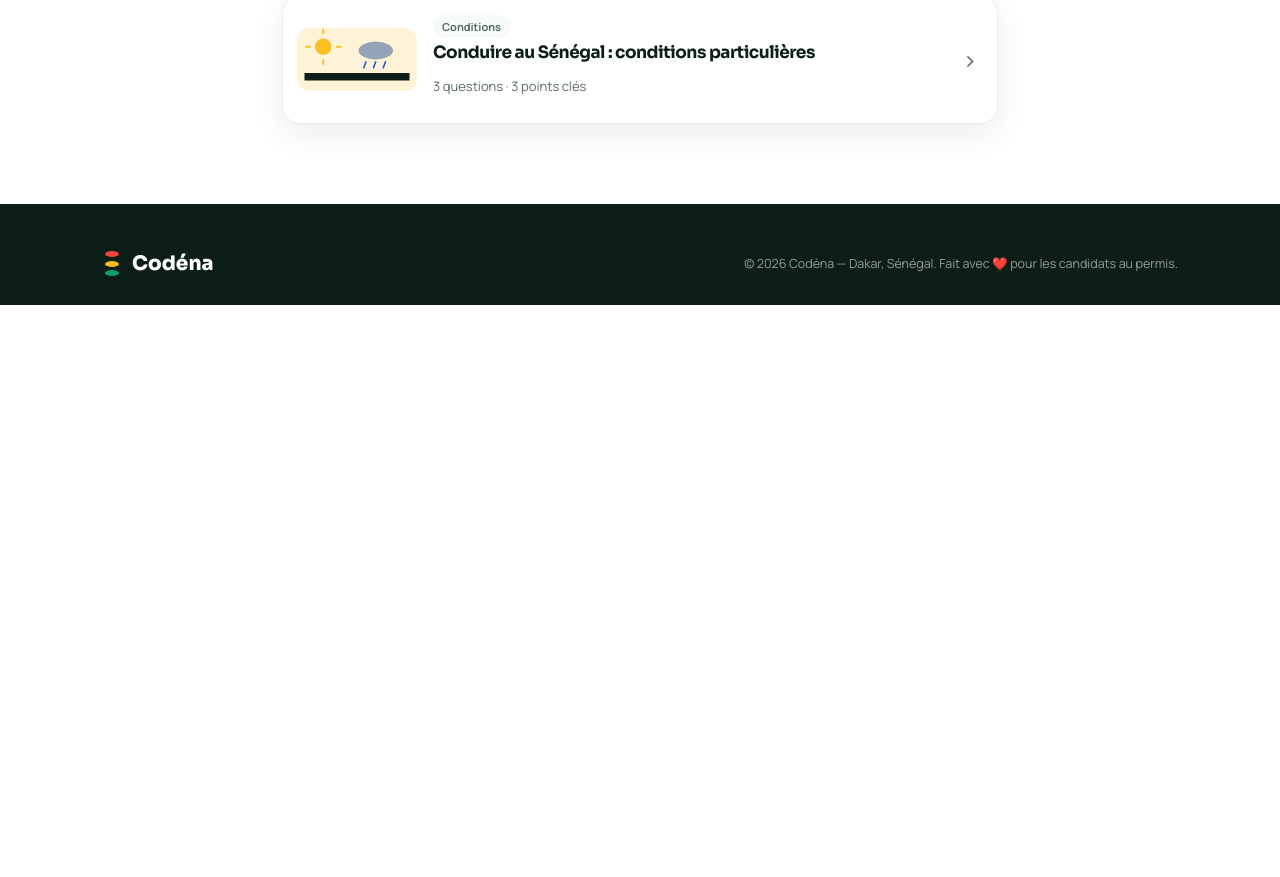
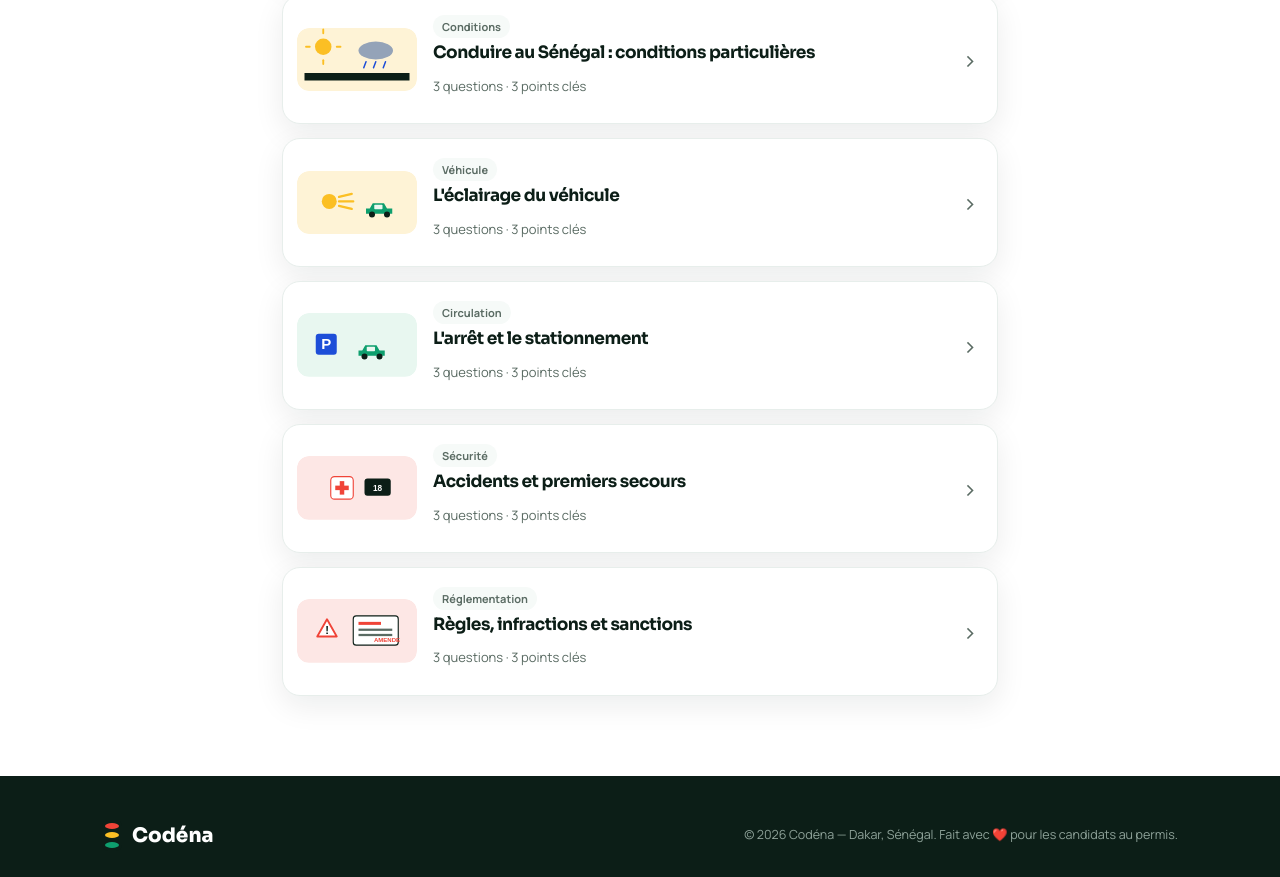
Before and after one commit to codena-sn/codena-app, a React (Vite) app in the folder web/: page /lessons in a window 1280 px wide. Shown: the part 1229-2106 px from the top of the page. Before the commit the page ends 1534 px from the top, so only its background shows below. Built offline with nearby package versions, Linux system fonts and the light colour scheme; no server answers.

Commit message:
Contenu: +4 lecons, reservoir examen, progression

```diff
--- a/web/src/content.js
+++ b/web/src/content.js
@@ -1,25 +1,28 @@
 // Contenu pédagogique Codéna — code de la route & conduite (Sénégal)
-// Illustrations en SVG sur mesure (aucune dépendance externe, sans droits).
+// Illustrations SVG sur mesure (panneaux officiels en vectoriel, sans droits).
 
 const svgWrap = (inner, bg = "#E8F7F0") =>
   `<svg viewBox="0 0 320 170" xmlns="http://www.w3.org/2000/svg" style="width:100%;height:auto;display:block">
      <rect width="320" height="170" rx="18" fill="${bg}"/>${inner}</svg>`;
 
-// --- petits éléments réutilisables ---
 const dangerTri = (x, y, s = 1) =>
   `<g transform="translate(${x},${y}) scale(${s})"><polygon points="30,4 56,50 4,50" fill="#fff" stroke="#F04438" stroke-width="5" stroke-linejoin="round"/><text x="30" y="44" font-size="30" font-family="Arial" font-weight="bold" text-anchor="middle" fill="#0C1E17">!</text></g>`;
 const interdit = (x, y, s = 1) =>
   `<g transform="translate(${x},${y}) scale(${s})"><circle cx="28" cy="28" r="24" fill="#fff" stroke="#F04438" stroke-width="5"/><rect x="6" y="24" width="44" height="8" rx="2" fill="#F04438" transform="rotate(-45 28 28)"/></g>`;
 const oblig = (x, y, s = 1) =>
   `<g transform="translate(${x},${y}) scale(${s})"><circle cx="28" cy="28" r="24" fill="#1D4ED8"/><path d="M28 14 L28 42 M28 14 L20 24 M28 14 L36 24" stroke="#fff" stroke-width="5" fill="none" stroke-linecap="round" stroke-linejoin="round"/></g>`;
-const trafficLight = (x, y) =>
-  `<g transform="translate(${x},${y})"><rect x="0" y="0" width="40" height="96" rx="10" fill="#0C1E17"/><circle cx="20" cy="22" r="12" fill="#F04438"/><circle cx="20" cy="48" r="12" fill="#FBBF24"/><circle cx="20" cy="74" r="12" fill="#0E9F6E"/></g>`;
 const car = (x, y, color = "#0E9F6E", s = 1) =>
   `<g transform="translate(${x},${y}) scale(${s})"><path d="M4 30 L14 30 L22 16 L52 16 L60 30 L74 30 L74 44 L4 44 Z" fill="${color}"/><rect x="26" y="20" width="22" height="12" rx="2" fill="#EAF7F0"/><circle cx="20" cy="46" r="8" fill="#0C1E17"/><circle cx="60" cy="46" r="8" fill="#0C1E17"/></g>`;
 const speedSign = (x, y, n = "50") =>
   `<g transform="translate(${x},${y})"><circle cx="30" cy="30" r="27" fill="#fff" stroke="#F04438" stroke-width="6"/><text x="30" y="40" font-size="26" font-family="Arial" font-weight="bold" text-anchor="middle" fill="#0C1E17">${n}</text></g>`;
 const stopSign = (x, y) =>
   `<g transform="translate(${x},${y})"><polygon points="18,2 42,2 58,18 58,42 42,58 18,58 2,42 2,18" fill="#F04438"/><text x="30" y="38" font-size="15" font-family="Arial" font-weight="bold" text-anchor="middle" fill="#fff">STOP</text></g>`;
+const pSign = (x, y) =>
+  `<g transform="translate(${x},${y})"><rect x="0" y="0" width="56" height="56" rx="8" fill="#1D4ED8"/><text x="28" y="42" font-size="40" font-family="Arial" font-weight="bold" text-anchor="middle" fill="#fff">P</text></g>`;
+const cross = (x, y) =>
+  `<g transform="translate(${x},${y})"><rect x="0" y="0" width="60" height="60" rx="10" fill="#fff" stroke="#F04438" stroke-width="3"/><rect x="24" y="12" width="12" height="36" fill="#F04438"/><rect x="12" y="24" width="36" height="12" fill="#F04438"/></g>`;
+const headlight = (x, y) =>
+  `<g transform="translate(${x},${y})"><circle cx="26" cy="26" r="20" fill="#FBBF24"/><g stroke="#FBBF24" stroke-width="6" stroke-linecap="round"><line x1="52" y1="14" x2="86" y2="6"/><line x1="52" y1="26" x2="90" y2="26"/><line x1="52" y1="38" x2="86" y2="46"/></g></g>`;
 
 export const LESSONS = [
   {
@@ -146,8 +149,98 @@ export const LESSONS = [
       { q: "Sur une piste sablonneuse, je dois :", options: ["Freiner et tourner brusquement", "Conduire souplement, vitesse réduite", "Accélérer fortement"], answer: 1, explain: "Faible adhérence : souplesse et vitesse réduite." },
     ],
   },
+  {
+    id: "eclairage", title: "L'éclairage du véhicule", chapter: "Véhicule", cls: "y",
+    svg: svgWrap(`${headlight(60, 55)}${car(180, 70, "#0E9F6E")}`, "#FEF3D6"),
+    intro: "Bien utiliser ses feux, c'est voir et être vu. Chaque feu a un usage précis.",
+    sections: [
+      { h: "Quel feu, quand ?", list: ["Feux de position : pour être vu, à l'arrêt ou en complément.", "Feux de croisement (codes) : la nuit, sous la pluie, dans la poussière, et au croisement pour ne pas éblouir.", "Feux de route (pleins phares) : la nuit hors agglomération, voie libre ; repasser en codes dès qu'un véhicule approche.", "Feux de brouillard : visibilité fortement réduite."] },
+      { h: "Détresse et clignotants", p: "Les feux de détresse signalent une immobilisation dangereuse ou un ralentissement brutal. Les clignotants et feux stop servent à signaler ses intentions et ses freinages." },
+      { h: "Le klaxon", p: "Il sert à prévenir d'un danger immédiat, pas à exprimer l'impatience. En agglomération son usage est limité ; la nuit, on préfère l'appel de phares." },
+    ],
+    quiz: [
+      { q: "La nuit hors agglomération, voie libre, j'utilise :", options: ["Les feux de position", "Les feux de route", "Rien"], answer: 1, explain: "Les feux de route éclairent loin quand la voie est libre ; on repasse en codes au croisement." },
+      { q: "Au croisement d'un véhicule la nuit, je passe :", options: ["En pleins phares", "En feux de croisement (codes)", "En feux de détresse"], answer: 1, explain: "On passe en codes pour ne pas éblouir l'autre conducteur." },
+      { q: "Le klaxon sert :", options: ["À exprimer l'impatience", "À prévenir d'un danger immédiat", "À saluer"], answer: 1, explain: "Son usage est réservé à la prévention d'un danger." },
+    ],
+  },
+  {
+    id: "stationnement", title: "L'arrêt et le stationnement", chapter: "Circulation", cls: "g",
+    svg: svgWrap(`${pSign(50, 55)}${car(160, 70, "#0E9F6E")}`),
+    intro: "L'arrêt est momentané (conducteur aux commandes) ; le stationnement est prolongé. On se range à droite, sans gêner.",
+    sections: [
+      { h: "Où c'est interdit", list: ["Sur ou juste avant un passage piéton ; en double file ; dans un virage ; au sommet d'une côte ; sur un pont.", "Devant une bouche d'incendie, une entrée de garage, un arrêt de transport.", "Sur les voies réservées et là où un panneau l'interdit."] },
+      { h: "Stationner en pente et de nuit", p: "En pente, braquez les roues vers le trottoir et serrez le frein à main. La nuit, hors zone éclairée, laissez les feux de position allumés pour être vu." },
+      { h: "Repartir en sécurité", p: "Contrôlez les rétroviseurs et l'angle mort, signalez avec le clignotant, et insérez-vous quand c'est sûr. À Dakar, le stationnement gênant peut entraîner l'enlèvement du véhicule." },
+    ],
+    quiz: [
+      { q: "Je peux stationner :", options: ["Sur un passage piéton", "À droite sans gêner la circulation", "En double file"], answer: 1, explain: "On se range à droite sans gêner ni les véhicules ni les piétons." },
+      { q: "En stationnement en pente, je dois :", options: ["Laisser les roues droites", "Braquer les roues et serrer le frein à main", "Laisser au point mort sans frein"], answer: 1, explain: "Braquer les roues évite que le véhicule ne dévale la pente." },
+      { q: "La nuit, à l'arrêt hors zone éclairée, j'allume :", options: ["Les pleins phares", "Les feux de position", "Rien"], answer: 1, explain: "Les feux de position permettent d'être vu sans éblouir." },
+    ],
+  },
+  {
+    id: "secours", title: "Accidents et premiers secours", chapter: "Sécurité", cls: "r",
+    svg: svgWrap(`${cross(90, 55)}<g transform="translate(180,60)"><rect x="0" y="0" width="70" height="46" rx="8" fill="#0C1E17"/><text x="35" y="32" font-size="22" text-anchor="middle" font-family="Arial" font-weight="bold" fill="#fff">18</text></g>`, "#FDE7E5"),
+    intro: "Face à un accident, une bonne réaction peut sauver des vies. La démarche : Protéger, Alerter, Secourir (PAS).",
+    sections: [
+      { h: "Protéger", p: "Baliser les lieux (triangle, feux de détresse), couper le contact des véhicules, éviter le sur-accident." },
+      { h: "Alerter", p: "Appeler les secours : Sapeurs-pompiers 18, Police 17. Indiquer le lieu précis, le nombre de blessés et leur état." },
+      { h: "Secourir", list: ["Ne pas déplacer un blessé sauf danger immédiat (incendie).", "Comprimer une plaie qui saigne avec un tissu propre.", "Personne inconsciente qui respire : la mettre sur le côté (position latérale de sécurité).", "Ne jamais donner à boire à un blessé."] },
+    ],
+    quiz: [
+      { q: "En cas d'accident, la bonne démarche est :", options: ["Secourir, Alerter, Protéger", "Protéger, Alerter, Secourir", "Partir vite"], answer: 1, explain: "On protège d'abord, on alerte, puis on secourt (PAS)." },
+      { q: "Le numéro des sapeurs-pompiers au Sénégal est :", options: ["17", "18", "15"], answer: 1, explain: "Les sapeurs-pompiers, c'est le 18 (police : 17)." },
+      { q: "Une personne inconsciente qui respire doit être mise :", options: ["Sur le dos", "En position latérale de sécurité", "Assise"], answer: 1, explain: "La position latérale de sécurité évite l'étouffement." },
+    ],
+  },
+  {
+    id: "reglementation", title: "Règles, infractions et sanctions", chapter: "Réglementation", cls: "r",
+    svg: svgWrap(`${dangerTri(50, 50)}<g transform="translate(150,45)"><rect x="0" y="0" width="120" height="78" rx="8" fill="#fff" stroke="#0C1E17" stroke-width="3"/><rect x="14" y="16" width="60" height="8" fill="#F04438"/><rect x="14" y="34" width="90" height="6" fill="#5A6B63"/><rect x="14" y="48" width="90" height="6" fill="#5A6B63"/><text x="90" y="70" font-size="16" text-anchor="middle" font-family="Arial" font-weight="bold" fill="#F04438">AMENDE</text></g>`, "#FDE7E5"),
+    intro: "Le non-respect du code entraîne des sanctions. Le nouveau conducteur doit être particulièrement prudent.",
+    sections: [
+      { h: "Les infractions les plus sanctionnées", list: ["Excès de vitesse.", "Alcool au-delà de 0,5 g/l.", "Non-port de la ceinture ou du casque.", "Franchissement de feu rouge ou de STOP.", "Téléphone au volant.", "Conduite sans assurance ou sans permis."] },
+      { h: "Les sanctions", p: "Elles vont de l'amende à l'immobilisation du véhicule, la suspension ou le retrait du permis, avec des peines aggravées en cas de récidive ou d'accident corporel." },
+      { h: "Le contrôle routier", p: "Présentez calmement permis, carte grise, assurance et visite technique. Des documents en règle et une attitude coopérative facilitent le contrôle." },
+    ],
+    quiz: [
+      { q: "Conduire sans assurance :", options: ["Est toléré en ville", "Est illégal et lourdement sanctionné", "Est autorisé la journée"], answer: 1, explain: "L'assurance est obligatoire ; rouler sans est une infraction grave." },
+      { q: "Le nouveau conducteur (période probatoire) doit :", options: ["Rouler plus vite", "Être particulièrement prudent", "Ignorer les limitations"], answer: 1, explain: "Ses fautes sont plus lourdement sanctionnées : prudence." },
+      { q: "Lors d'un contrôle, je présente :", options: ["Seulement le permis", "Permis, carte grise, assurance, visite technique", "Aucun document"], answer: 1, explain: "Tous les documents du véhicule et du conducteur peuvent être exigés." },
+    ],
+  },
 ];
 
 export function getLesson(id) {
   return LESSONS.find((l) => l.id === id);
 }
+
+// --- Réservoir de questions pour l'examen blanc (toutes les questions des leçons) ---
+export const EXAM_POOL = LESSONS.flatMap((l) => l.quiz.map((q) => ({ ...q, chapter: l.chapter })));
+
+export function pickExam(n = 25) {
+  const pool = [...EXAM_POOL];
+  for (let i = pool.length - 1; i > 0; i--) {
+    const j = Math.floor(Math.random() * (i + 1));
+    [pool[i], pool[j]] = [pool[j], pool[i]];
+  }
+  return pool.slice(0, Math.min(n, pool.length));
+}
+
+// --- Progression de l'élève (stockée dans le navigateur) ---
+const PKEY = "codena_progress";
+export function getProgress() {
+  try { return JSON.parse(localStorage.getItem(PKEY)) || { lessons: {}, exam: null }; }
+  catch { return { lessons: {}, exam: null }; }
+}
+export function saveLessonScore(id, score, total) {
+  const p = getProgress();
+  const prev = p.lessons[id]?.score || 0;
+  p.lessons[id] = { score: Math.max(prev, score), total, done: true };
+  try { localStorage.setItem(PKEY, JSON.stringify(p)); } catch {}
+}
+export function saveExamScore(score, total) {
+  const p = getProgress();
+  if (!p.exam || score > p.exam.score) p.exam = { score, total, date: Date.now() };
+  try { localStorage.setItem(PKEY, JSON.stringify(p)); } catch {}
+}
```
